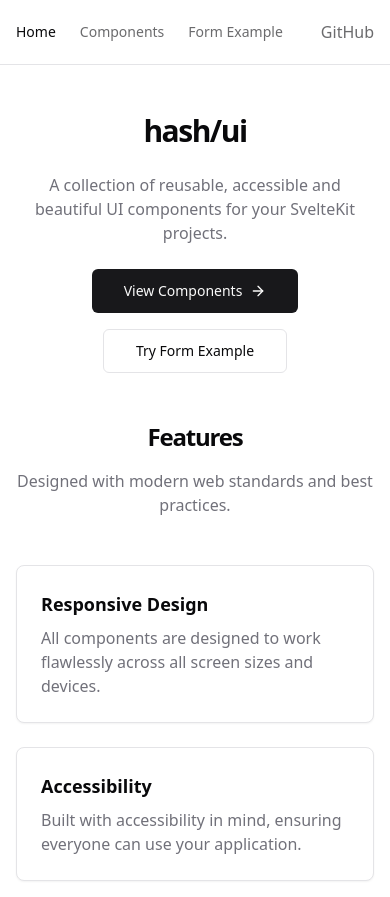
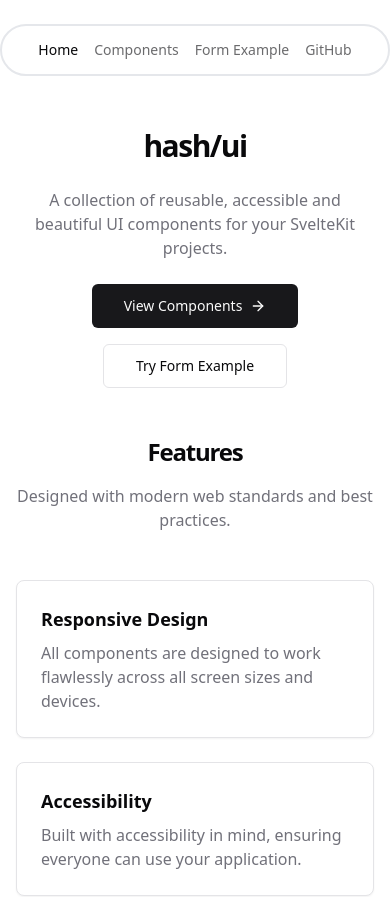
Before and after one commit to Hael616/ui, a SvelteKit app: page / in a window 390 px wide. Shown: the top 897 px of the page. Built offline with nearby package versions, Linux system fonts and the light colour scheme.

Commit message:
feat: Implement floating navbar with responsive design

```diff
--- a/src/routes/+layout.svelte
+++ b/src/routes/+layout.svelte
@@ -5,12 +5,18 @@
 </script>
 
 <div class="flex min-h-screen flex-col">
-	<header class="border-b border-border">
-		<div class="container mx-auto flex h-16 items-center px-4 sm:px-6">
-			<nav class="flex items-center gap-6 text-sm">
+	<!-- Floating navbar -->
+	<div class="container relative z-20 mx-auto px-4 sm:px-6">
+		<div class="fixed left-1/2 top-6 z-50 w-full max-w-3xl -translate-x-1/2">
+			<header
+				class="rounded-full border-2 border-gray-200 bg-card/30 px-4 shadow-glass backdrop-blur-md sm:px-6"
+			>
+				<div class="flex h-12 items-center">
+					<nav class="flex flex-1 items-center justify-center gap-4 text-sm sm:gap-6">
 						<a
 							href="/"
-					class="font-medium transition-colors hover:opacity-80 {$page.url.pathname === '/'
+							class="font-medium transition-all duration-300 hover:text-primary {$page.url
+								.pathname === '/'
 								? 'text-foreground'
 								: 'text-foreground/60'}"
 						>
@@ -18,8 +24,8 @@
 						</a>
 						<a
 							href="/components"
-					class="font-medium transition-colors hover:opacity-80 {$page.url.pathname ===
-					'/components'
+							class="font-medium transition-all duration-300 hover:text-primary {$page.url
+								.pathname === '/components'
 								? 'text-foreground'
 								: 'text-foreground/60'}"
 						>
@@ -27,29 +33,28 @@
 						</a>
 						<a
 							href="/form-example"
-					class="font-medium transition-colors hover:opacity-80 {$page.url.pathname ===
-					'/form-example'
+							class="font-medium transition-all duration-300 hover:text-primary {$page.url
+								.pathname === '/form-example'
 								? 'text-foreground'
 								: 'text-foreground/60'}"
 						>
 							Form Example
 						</a>
-			</nav>
-
-			<div class="flex flex-1 items-center justify-end gap-2">
 						<a
 							href="https://github.com/ibrahimraimi/ui"
 							target="_blank"
 							rel="noreferrer"
-					class="font-medium text-foreground/60 transition-colors hover:opacity-80"
+							class="font-medium text-foreground/60 transition-all duration-300 hover:text-primary"
 						>
 							GitHub
 						</a>
+					</nav>
+				</div>
+			</header>
 		</div>
 	</div>
-	</header>
 
-	<main class="flex-1 bg-background">
+	<main class="flex-1 bg-background pt-20">
 		<slot />
 	</main>
 
```
Lines whose indentation alone changed are shown as unchanged.
